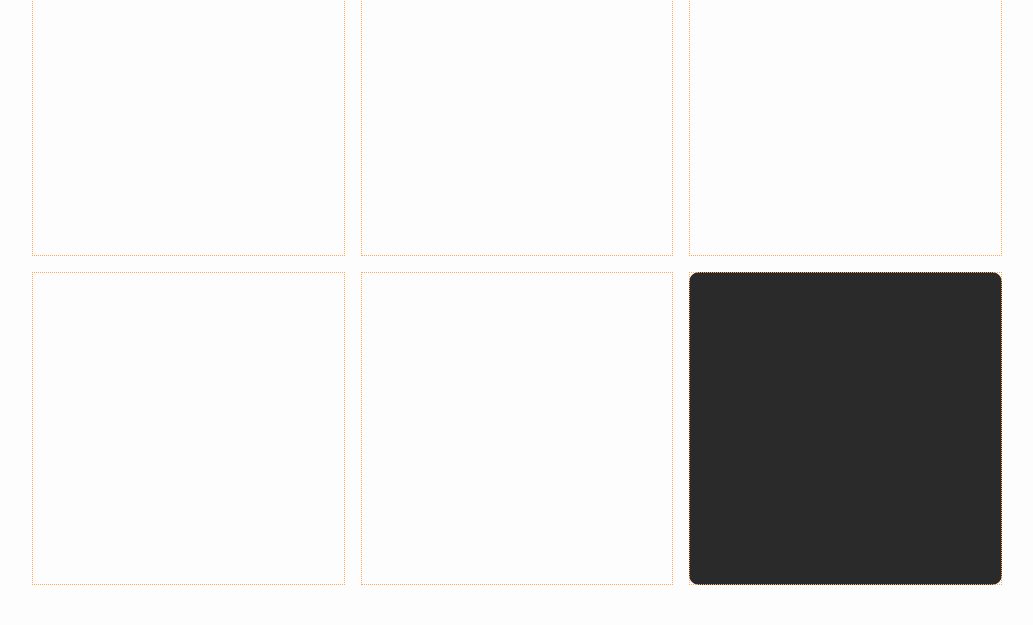
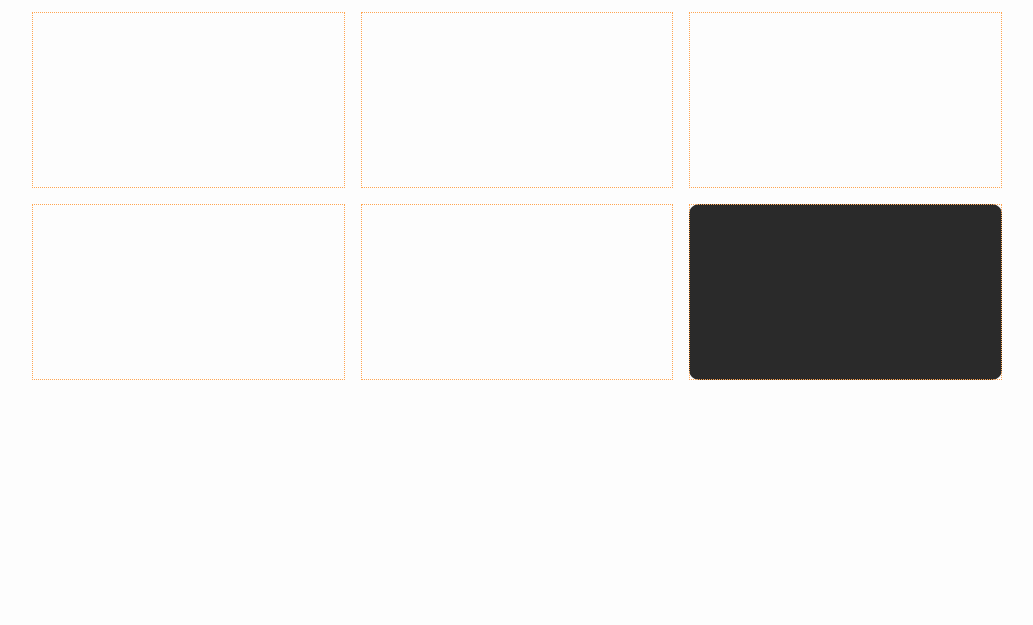
Before and after one commit to Katastronaut/circle-css-grid, a plain HTML site: page basics.html in a window 1280 px wide. Shown: the part 300-925 px from the top of the page, without its empty margins (123-1156 px from the left). After the commit the page ends 800 px from the top, so only its background shows below. Drawn offline with Linux system fonts and the light colour scheme.

Commit message:
das geht dich garnichts an

```diff
--- a/basics.html
+++ b/basics.html
@@ -4,7 +4,7 @@
     <meta charset="UTF-8">
     <meta http-equiv="X-UA-Compatible" content="IE=edge">
     <meta name="viewport" content="width=device-width, initial-scale=1.0">
-    <title>Basics | Spaß mit Grids</title>
+    <title>🥳 Basics | Spaß mit Grids</title>
     <link rel="stylesheet" href="css/style.css">
     <link rel="stylesheet" href="css/baseStyles.css">
     <link rel="stylesheet" href="css/basics.css">
--- a/css/gridAreas.css
+++ b/css/gridAreas.css
@@ -4,6 +4,7 @@
     padding: unset;
     width: 100vw;
     height: 100vh;
+    max-height: unset;
     overflow: hidden;
     aspect-ratio: unset;
 }
--- a/css/gridLayout.css
+++ b/css/gridLayout.css
@@ -2,8 +2,8 @@
 .grid--wrapper {
     position: absolute;
     width: 100%;
-    max-width: inherit;
-    aspect-ratio: 1;
+    height: 100%;
+    max-height: 80%;
     padding: 40px;
     left: 50%;
     top: 50%;
--- a/css/style.css
+++ b/css/style.css
@@ -17,11 +17,12 @@ section {
 }
 
 .section--inner {
+  position: relative;
   width: 100%;
   max-width: 1050px;
   height: 100%;
   margin: 0 auto;
-  padding: 0 40px;
+  padding: 80px;
 }
 
 .width--100 { width: 100%; }
```
Also changed, not shown: grid-areas.html (+1 -1 lines), index.html (+1 -1 lines), positioning.html (+1 -1 lines).
